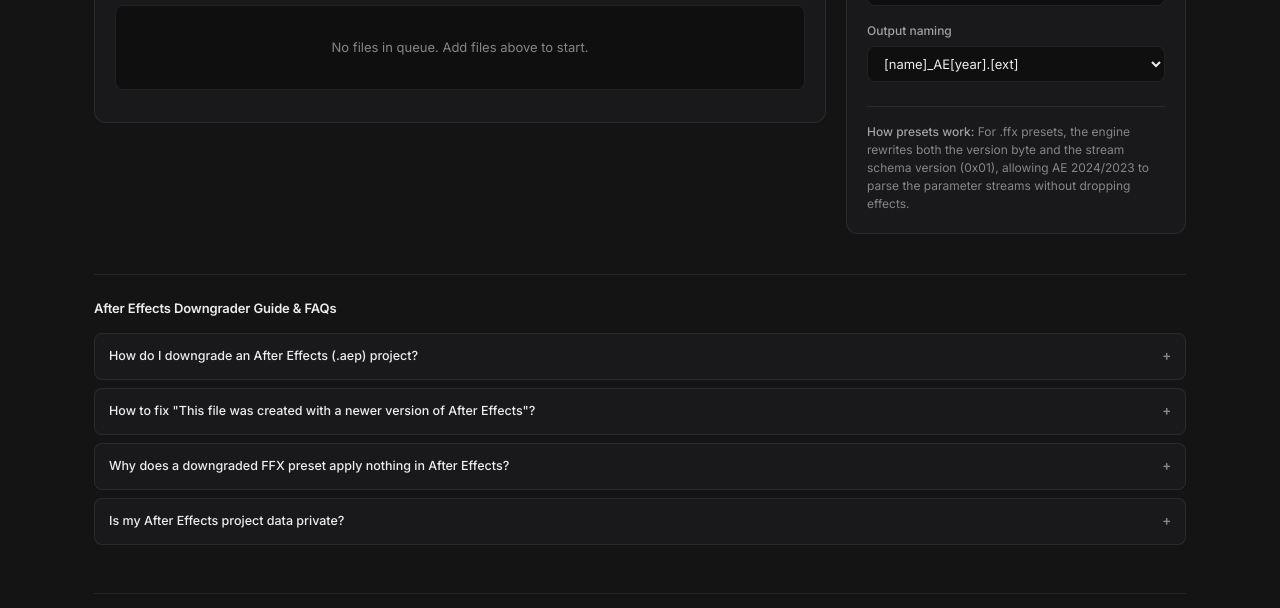
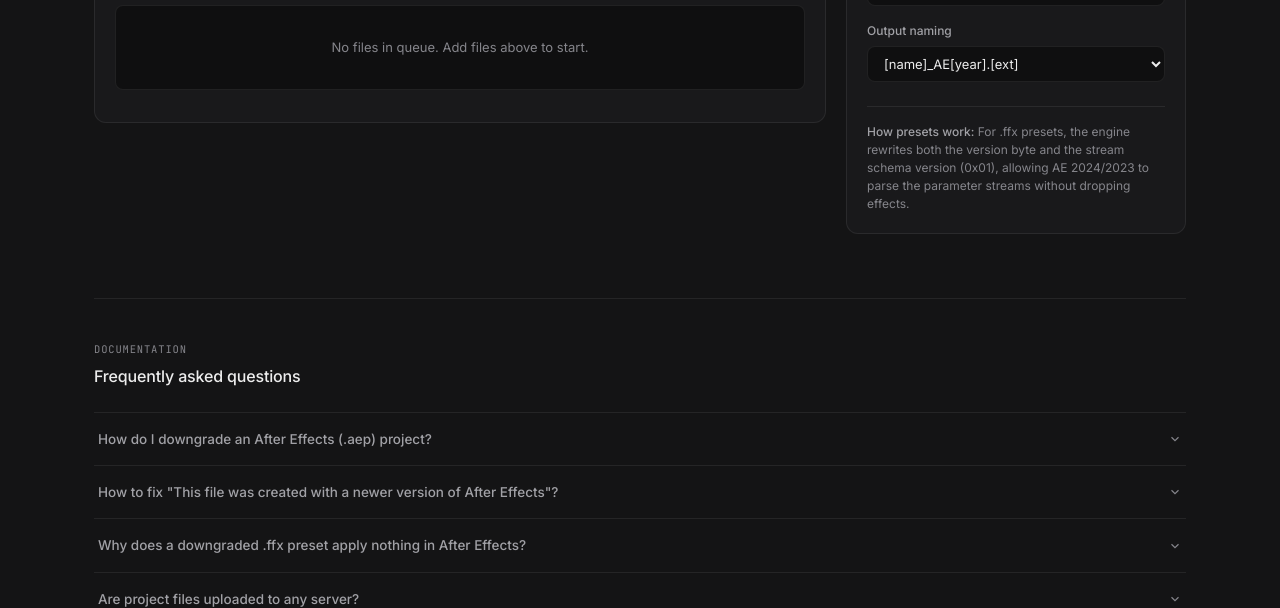
Before and after one commit to Dszae/After_effects_downgrade, a plain HTML site: page index.html in a window 1280 px wide. Shown: the part 603-1211 px from the top of the page. Drawn offline with Linux system fonts and the light colour scheme.

Commit message:
style(ui): redesign FAQ section with spacious borderless rows and smooth SVG chevrons

```diff
--- a/index.html
+++ b/index.html
@@ -261,25 +261,48 @@
       </div>
     </div>
 
-    <!-- FAQ & Guide (Search Optimized) -->
+    <!-- FAQ Section -->
     <section class="faq-section">
-      <h2 class="faq-title">After Effects Downgrader Guide & FAQs</h2>
-      <div class="faq-grid">
-        <details class="faq-item">
-          <summary>How do I downgrade an After Effects (.aep) project?</summary>
-          <p>Drop your <code>.aep</code> or <code>.aet</code> file into the dropzone above, select your target version (such as After Effects 2024, 2023, or 2022), and click <strong>Downgrade</strong>. Your converted file will download immediately and open in your installed After Effects release without triggering the upgrade block dialog.</p>
+      <div class="faq-header">
+        <span class="faq-label">Documentation</span>
+        <h2 class="faq-title">Frequently asked questions</h2>
+      </div>
+      <div class="faq-list">
+        <details class="faq-row">
+          <summary class="faq-summary">
+            <span>How do I downgrade an After Effects (.aep) project?</span>
+            <svg class="faq-chevron" width="14" height="14" viewBox="0 0 24 24" fill="none" stroke="currentColor" stroke-width="2"><polyline points="6 9 12 15 18 9"/></svg>
+          </summary>
+          <div class="faq-content">
+            <p>Drop your <code>.aep</code> or <code>.aet</code> file into the converter, choose your target release (such as After Effects 2024 or 2023), and click Downgrade. The tool rewrites the RIFX container version byte and XMP metadata so your project opens without version upgrade prompts.</p>
+          </div>
         </details>
-        <details class="faq-item">
-          <summary>How to fix "This file was created with a newer version of After Effects"?</summary>
-          <p>This error happens because Adobe writes a container version byte into the RIFX <code>head</code> chunk. Our After Effects Downgrader rewrites this version byte and updates the embedded Adobe XMP metadata packet so earlier After Effects releases can load the project.</p>
+        <details class="faq-row">
+          <summary class="faq-summary">
+            <span>How to fix "This file was created with a newer version of After Effects"?</span>
+            <svg class="faq-chevron" width="14" height="14" viewBox="0 0 24 24" fill="none" stroke="currentColor" stroke-width="2"><polyline points="6 9 12 15 18 9"/></svg>
+          </summary>
+          <div class="faq-content">
+            <p>This dialog occurs when After Effects detects a newer major build byte in the file's binary header chunk. This utility modifies that internal signature, allowing earlier versions to parse and open the composition structure.</p>
+          </div>
         </details>
-        <details class="faq-item">
-          <summary>Why does a downgraded FFX preset apply nothing in After Effects?</summary>
-          <p>When applying presets in After Effects: 1) Ensure you have an active target layer (such as an Adjustment Layer or Solid) selected in your timeline, and 2) Ensure any third-party plugins used by the preset (e.g., Boris FX Sapphire or Deep Glow) are installed on your workstation. This converter patches FFX header schema versions (Schema 5 down to Schema 1) so parameter streams load properly in AE 2024/2023.</p>
+        <details class="faq-row">
+          <summary class="faq-summary">
+            <span>Why does a downgraded .ffx preset apply nothing in After Effects?</span>
+            <svg class="faq-chevron" width="14" height="14" viewBox="0 0 24 24" fill="none" stroke="currentColor" stroke-width="2"><polyline points="6 9 12 15 18 9"/></svg>
+          </summary>
+          <div class="faq-content">
+            <p>In After Effects, animation presets require an active layer (such as an Adjustment Layer or Solid) selected in your timeline before applying. Additionally, if the preset relies on third-party plugins (like Boris FX Sapphire or Deep Glow), those plugins must be installed on your workstation.</p>
+          </div>
         </details>
-        <details class="faq-item">
-          <summary>Is my After Effects project data private?</summary>
-          <p>Yes, 100%. All binary parsing and byte patching occurs strictly inside your web browser via WebAssembly and JavaScript TypedArrays. Zero files or telemetry are transmitted to any server.</p>
+        <details class="faq-row">
+          <summary class="faq-summary">
+            <span>Are project files uploaded to any server?</span>
+            <svg class="faq-chevron" width="14" height="14" viewBox="0 0 24 24" fill="none" stroke="currentColor" stroke-width="2"><polyline points="6 9 12 15 18 9"/></svg>
+          </summary>
+          <div class="faq-content">
+            <p>No. Conversion is performed entirely within your browser using JavaScript TypedArrays and WebAssembly. Your files, composition data, and assets never leave your local machine.</p>
+          </div>
         </details>
       </div>
     </section>
--- a/styles.css
+++ b/styles.css
@@ -712,70 +712,95 @@ input:checked + .slider:before {
   line-height: 1.7;
 }
 
-/* FAQ Section */
+/* FAQ Section - Clean Linear/Vercel Studio Aesthetic */
 .faq-section {
-  margin-top: 40px;
-  padding-top: 24px;
+  margin-top: 64px;
+  padding-top: 36px;
   border-top: 1px solid var(--border-hairline);
 }
+.faq-header {
+  margin-bottom: 24px;
+}
+.faq-label {
+  display: inline-block;
+  font-family: var(--font-mono);
+  font-size: 10.5px;
+  text-transform: uppercase;
+  letter-spacing: 0.08em;
+  color: var(--text-muted);
+  margin-bottom: 6px;
+}
 .faq-title {
-  font-size: 13px;
-  font-weight: 550;
+  font-size: 16px;
+  font-weight: 500;
   letter-spacing: -0.01em;
   color: var(--text-primary);
-  margin-bottom: 14px;
 }
-.faq-grid {
+.faq-list {
   display: flex;
   flex-direction: column;
-  gap: 8px;
 }
-.faq-item {
-  background: var(--bg-card);
-  border: 1px solid var(--border-hairline);
-  border-radius: 8px;
-  padding: 12px 14px;
-  transition: border-color 0.16s var(--ease);
+.faq-row {
+  border-bottom: 1px solid var(--border-hairline);
+  padding: 0;
+  background: transparent;
+  transition: all 0.16s var(--ease);
 }
-.faq-item:hover {
-  border-color: var(--border-subtle);
+.faq-row:first-child {
+  border-top: 1px solid var(--border-hairline);
 }
-.faq-item summary {
-  font-size: 12.5px;
-  font-weight: 500;
-  color: var(--text-primary);
+.faq-summary {
+  display: flex;
+  justify-content: space-between;
+  align-items: center;
+  padding: 16px 4px;
   cursor: pointer;
   outline: none;
   list-style: none;
-  display: flex;
-  justify-content: space-between;
-  align-items: center;
+  font-size: 13.5px;
+  font-weight: 450;
+  color: var(--text-secondary);
   user-select: none;
+  transition: color 0.15s ease;
 }
-.faq-item summary::-webkit-details-marker {
+.faq-summary::-webkit-details-marker {
   display: none;
 }
-.faq-item summary::after {
-  content: "+";
-  font-family: var(--font-mono);
-  font-size: 14px;
-  color: var(--text-muted);
-}
-.faq-item[open] summary::after {
-  content: "−";
+.faq-summary:hover {
   color: var(--text-primary);
 }
-.faq-item p {
-  margin-top: 8px;
-  font-size: 12px;
-  line-height: 1.55;
-  color: var(--text-secondary);
+.faq-row[open] .faq-summary {
+  color: var(--text-primary);
 }
-.faq-item code {
+.faq-chevron {
+  color: var(--text-muted);
+  transition: transform 0.2s cubic-bezier(0.16, 1, 0.3, 1), color 0.15s ease;
+  flex-shrink: 0;
+  margin-left: 16px;
+}
+.faq-summary:hover .faq-chevron {
+  color: var(--text-primary);
+}
+.faq-row[open] .faq-chevron {
+  transform: rotate(180deg);
+  color: var(--text-primary);
+}
+.faq-content {
+  padding: 0 4px 18px 4px;
+}
+.faq-content p {
+  font-size: 12.5px;
+  line-height: 1.65;
+  color: var(--text-muted);
+  max-width: 640px;
+  margin: 0;
+}
+.faq-content code {
   font-family: var(--font-mono);
   font-size: 11px;
-  background: var(--bg-raised);
-  padding: 2px 4px;
+  background: var(--bg-card);
+  border: 1px solid var(--border-hairline);
+  padding: 1px 5px;
   border-radius: 4px;
   color: var(--text-primary);
 }
```
